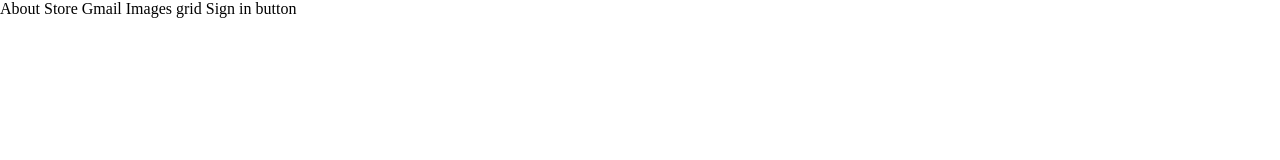
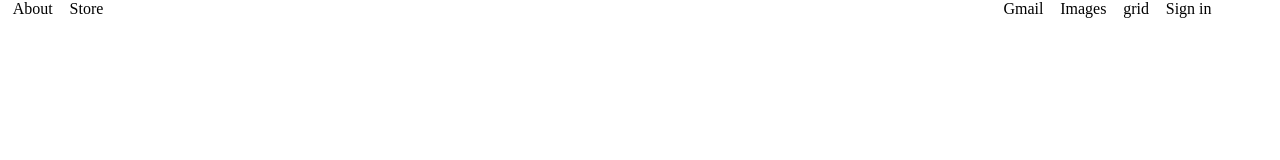
Before and after one commit to KamajiiSC/HtmlCssProj, a plain HTML site: page index.html in a window 1280 px wide. Drawn offline with Linux system fonts and the light colour scheme.

Commit message:
Fix alignment

```diff
--- a/index.html
+++ b/index.html
@@ -13,7 +13,7 @@
 			<li id="header-split">Gmail</li>
 			<li>Images</li>
 			<li>grid</li>
-			<li>Sign in button</li>
+			<li>Sign in</li>
 		</ul>
 	</header>
 
--- a/style.css
+++ b/style.css
@@ -1,7 +1,9 @@
 *{ margin:0; padding:0; }
+
 header li{
 	display:inline-block;
+	margin-left: 1%;
 }
-#right-align{
-	margin-left:70%;
+#header-split{
+	margin-left: 70%;
 }
```
